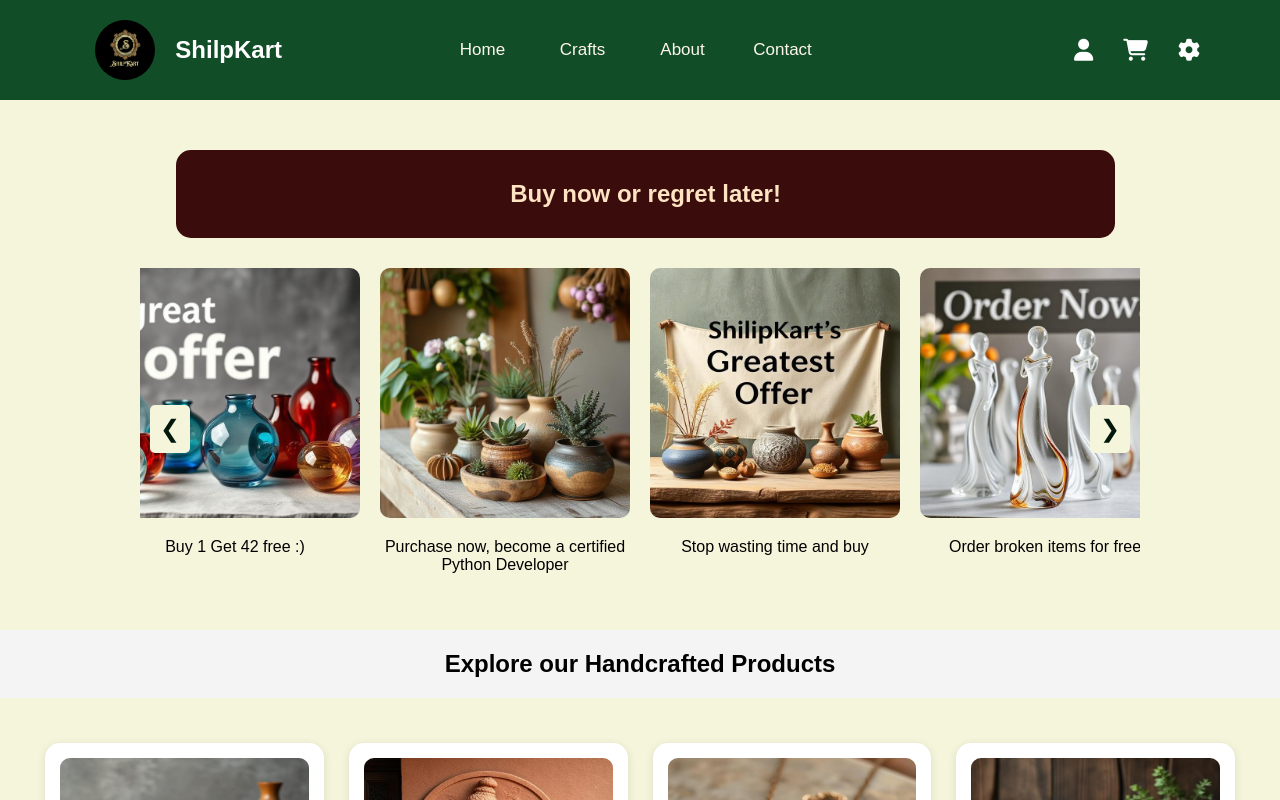
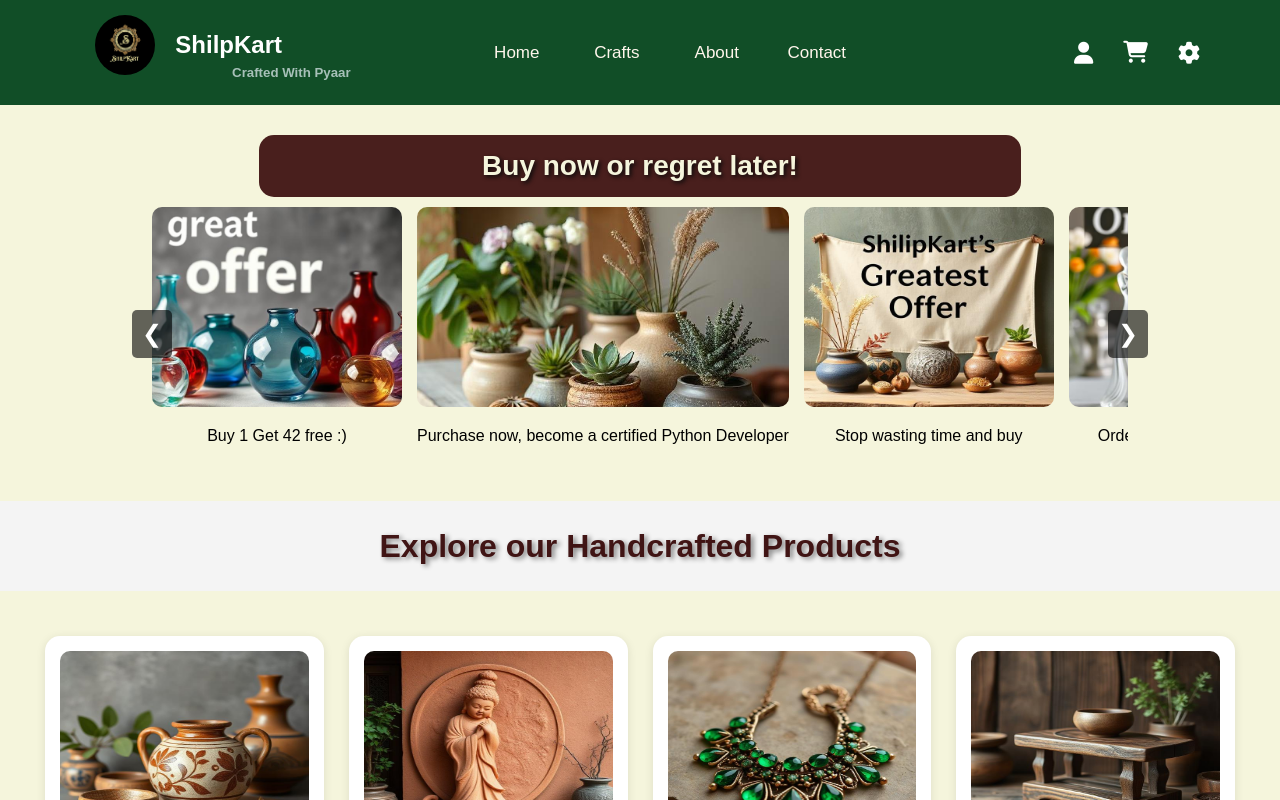
Before and after one commit to nandini252005/ShilpKart, a React (Create React App) app: page / in a window 1280 px wide. Shown: the top 800 px of the page. Built offline with nearby package versions, Linux system fonts and the light colour scheme.

Commit message:
commitday7

```diff
--- a/src/App.css
+++ b/src/App.css
@@ -23,6 +23,12 @@
   height: 60px;
   border-radius: 70px;
   margin-left: 65px;
+}
+.logo-container>h5{
+  margin-top: 50px;
+  margin-left: -50px;
+  margin-bottom: 10px;
+  color: rgba(240, 248, 255, 0.675);
 }
 .logo {
   font-size: 24px;
@@ -60,64 +66,11 @@
   color: white;
 }
 
-.great-deals {
-  text-align: center;
-  padding: 30px;
-  background-color: beige;
+.products-head{
+  text-shadow: 3px 2px 5px gray;
+  color:rgba(58, 12, 12, 0.953);
+  font-size: 32px;
 }
-.great-deals>h2{
-  background-color:rgb(58, 12, 12);
-  padding: 30px;
-  width: 72%;
-  margin-left: 12%;
-  border-radius: 15px;
-  color: bisque;
-}
-.deals-slider {
-  display: flex;
-  align-items: center;
-  justify-content: center;
-  position: relative;
-  max-width: 1000px;
-  margin: auto;
-  overflow: hidden;
-}
-
-.deals-container {
-  display: flex;
-}
-
-.deal {
-  min-width: 250px;
-  margin: 10px;
-  text-align: center;
-}
-
-.deal img {
-  width: 100%;
-  border-radius: 10px;
-}
-
-.slider-btn {
-  position: absolute;
-  background: beige;
-  color: rgb(1, 24, 11);
-  border: none;
-  padding: 10px;
-  cursor: pointer;
-  font-size: 24px;
-  border-radius: 5px;
-}
-
-.left {
-  left: 10px;
-}
-
-.right {
-  right: 10px;
-}
-
-
 .product-container, .tc-container {
   display: grid;
   grid-template-columns: repeat(auto-fit, minmax(250px, 1fr));
--- a/src/Cart.js
+++ b/src/Cart.js
@@ -7,7 +7,7 @@
     {
       id: 1,
       name: 'MetalAura  ',
-      price: 999,
+      price: 777,
       quantity: 1,
     },
     {
@@ -19,7 +19,7 @@
     {
       id: 3,
       name: 'CozyCraft',
-      price: 999,
+      price: 888,
       quantity: 1,
     },
   ]);
--- a/src/components/Deals.js
+++ b/src/components/Deals.js
@@ -1,39 +1,61 @@
-import React from 'react'
-import deals1 from '../images/deals1.png'
-import deals2 from '../images/deals2.png'
-import deals3 from '../images/deals3.png'
-import deals4 from '../images/deals4.png'
-export default function Deals()
-{
-    return(
-      <>
-      <section className="great-deals">
+import React, { useState, useEffect, useRef } from "react";
+import "./GreatDeals.css"; // Import the CSS file
+import deals1 from "../images/deals1.png";
+import deals2 from "../images/deals2.png";
+import deals3 from "../images/deals3.png";
+import deals4 from "../images/deals4.png";
+
+const Deals = () => {
+  const images = [deals4, deals2, deals1, deals3]; // Maintain image order
+  const [scrollPosition, setScrollPosition] = useState(0);
+  const scrollAmount = 300; // Adjust based on the width of each deal
+  const dealsContainerRef = useRef(null);
+
+  useEffect(() => {
+    if (dealsContainerRef.current) {
+      dealsContainerRef.current.scrollLeft = scrollPosition;
+    }
+  }, [scrollPosition]);
+
+  const scrollLeft = () => {
+    if (dealsContainerRef.current) {
+      if (scrollPosition === 0) {
+        // If at start, jump to end instantly
+        setScrollPosition(dealsContainerRef.current.scrollWidth - dealsContainerRef.current.clientWidth);
+      } else {
+        setScrollPosition((prev) => Math.max(prev - scrollAmount, 0));
+      }
+    }
+  };
+
+  const scrollRight = () => {
+    if (dealsContainerRef.current) {
+      if (scrollPosition >= dealsContainerRef.current.scrollWidth - dealsContainerRef.current.clientWidth) {
+        // If at end, reset to start
+        setScrollPosition(0);
+      } else {
+        setScrollPosition((prev) => Math.min(prev + scrollAmount, dealsContainerRef.current.scrollWidth - dealsContainerRef.current.clientWidth));
+      }
+    }
+  };
+
+  return (
+    <section className="great-deals">
       <h2>Buy now or regret later!</h2>
       <div className="deals-slider">
-          <button className="slider-btn left" onclick="prevSlide()">&#10094;</button>
-          <div className="deals-container">
-              <div className="deal">
-                  <img src={deals4} alt="Deal 1" />
-                  <p>Buy 1 Get 42 free :)</p>
-              </div>
-              <div className="deal">
-                  <img src={deals2} alt="Deal 2" />
-                  <p>Purchase now, become a certified Python Developer</p>
-              </div>
-              <div className="deal">
-                  <img src={deals1} alt="Deal 3" />
-                  <p>Stop wasting time and buy</p>
-              </div>
-              <div className="deal">
-                  <img src={deals3} alt="Deal 3" />
-                  <p>Order broken items for free</p>
-              </div>
+        <button className="slider-btn left" onClick={scrollLeft}>&#10094;</button>
+        <div className="deals-container" ref={dealsContainerRef}>
+          {images.map((img, index) => (
+            <div key={index} className="deal">
+              <img src={img} alt={`Deal ${index + 1}`} />
+              <p>{["Buy 1 Get 42 free :)", "Purchase now, become a certified Python Developer", "Stop wasting time and buy", "Order broken items for free"][index]}</p>
+            </div>
+          ))}
+        </div>
+        <button className="slider-btn right" onClick={scrollRight}>&#10095;</button>
+      </div>
+    </section>
+  );
+};
 
-          </div>
-          <button className="slider-btn right" onclick="nextSlide()">&#10095;</button>
-      </div>
-  </section>
-
-        </>
-    )
-}
+export default Deals;
--- /dev/null
+++ b/src/components/GreatDeals.css
@@ -0,0 +1,78 @@
+.great-deals {
+  text-align: center;
+  padding: 30px;
+  background-color: beige;
+}
+
+.great-deals > h2 {
+  padding: 15px;
+  background-color: rgba(58, 12, 12, 0.919);
+  width: 60%;
+  margin: auto;
+  border-radius: 15px;
+  color: beige;
+  text-shadow: 2px 2px 4px rgb(11, 11, 11);
+  font-size: 28px;
+}
+
+/* Deals Slider */
+.deals-slider {
+  width: 80%;
+  max-width: 1000px;
+  position: relative;
+  margin: auto;
+  display: flex;
+  align-items: center;
+}
+
+/* Deals Container */
+.deals-container {
+  display: flex;
+  gap: 15px;
+  overflow-x: auto;
+  scroll-behavior: smooth;
+  scrollbar-width: none; /* Hide scrollbar */
+  -ms-overflow-style: none;
+  width: 100%;
+  padding: 10px 0;
+}
+
+.deals-container::-webkit-scrollbar {
+  display: none; /* Hide scrollbar for Chrome/Safari */
+}
+
+/* Individual Deals */
+.deal {
+  min-width: 250px; /* Controls how many images are visible at once */
+  flex: 0 0 auto;
+  text-align: center;
+}
+
+.deal img {
+  width: 100%;
+  max-height: 200px;
+  border-radius: 10px;
+  object-fit: cover;
+}
+
+/* Slider Buttons */
+.slider-btn {
+  position: absolute;
+  top: 50%;
+  transform: translateY(-50%);
+  background: rgba(0, 0, 0, 0.6);
+  color: white;
+  border: none;
+  padding: 10px;
+  cursor: pointer;
+  font-size: 24px;
+  border-radius: 5px;
+}
+
+.left {
+  left: -20px;
+}
+
+.right {
+  right: -20px;
+}
--- a/src/components/Header.js
+++ b/src/components/Header.js
@@ -10,8 +10,10 @@
             <header className="header">
                 <div className='logo-container'>
                 <img className="logo-img" src={logo} alt='logo' />
-                <h1 className="logo">ShilpKart</h1>
+                <h1 className="logo">ShilpKart</h1> <br>
+                </br>  <h5>Crafted With Pyaar</h5>
                 </div>
+
                 <nav className="header-buttons">
                     <button>Home</button>
                     <button>Crafts</button>
--- a/src/components/Products.js
+++ b/src/components/Products.js
@@ -22,14 +22,14 @@
             <img src={pottery} alt="Pottery and Ceramics"/>
             <h2>ClayDew</h2>
             <p>A delicate pottery piece that brings nature’s freshness indoors.</p>
-            <p className='price'>Price : 900/-</p>
+            <p className='price'>Price : 888/-</p>
             <button className="add-to-cart">Add to Cart</button>
         </div>
         <div className="product">
             <img src={toy} alt="Terracotta Toy"/>
             <h2>TerraSculpt</h2>
             <p>A terracottaa sculpture with elegant, earthy design.</p>
-            <p className='price'>Price : 900/-</p>
+            <p className='price'>Price : 999/-</p>
             <button className="add-to-cart">Add to Cart</button>
         </div>
         <div className="product">
@@ -43,35 +43,35 @@
             <img src={wood} alt="Crafted Wood"/>
             <h2>WoodWhispers</h2>
             <p>Crafted from wood, reflecting artistry and nature.</p>
-           <p className='price'>Price : 900/-</p>
+           <p className='price'>Price : 999/-</p>
             <button className="add-to-cart">Add to Cart</button>
         </div>
         <div className="product">
             <img src={leaf} alt="Leaves"/>
             <h2>LeafTales</h2>
             <p>A touch of nature, woven into every piece.</p>
-           <p className='price'>Price : 900/-</p>
+           <p className='price'>Price : 989/-</p>
             <button className="add-to-cart">Add to Cart</button>
         </div>
         <div className="product">
             <img src={metal} alt="Crafted metal"/>
             <h2>MetalAura</h2>
             <p>Intricate metal pieces whisper stories of strength and beauty.</p>
-           <p className='price'>Price : 900/-</p>
+           <p className='price'>Price : 777/-</p>
             <button className="add-to-cart">Add to Cart</button>
         </div>
         <div className="product">
             <img src={glass} alt="Crafted Glass"/>
             <h2>GlassGlimmer</h2>
             <p>Handcrafted glass creations that sparkle with artistry and elegance.</p>
-           <p className='price'>Price : 900/-</p>
+           <p className='price'>Price : 999/-</p>
             <button className="add-to-cart">Add to Cart</button>
         </div>
         <div className="product">
             <img src={wool} alt="Wool"/>
             <h2>CozyCraft</h2>
             <p>Warmth and elegance in every comforting stitch.</p>
-           <p className='price'>Price : 900/-</p>
+           <p className='price'>Price : 888/-</p>
             <button className="add-to-cart">Add to Cart</button>
         </div>
     </section>
```
